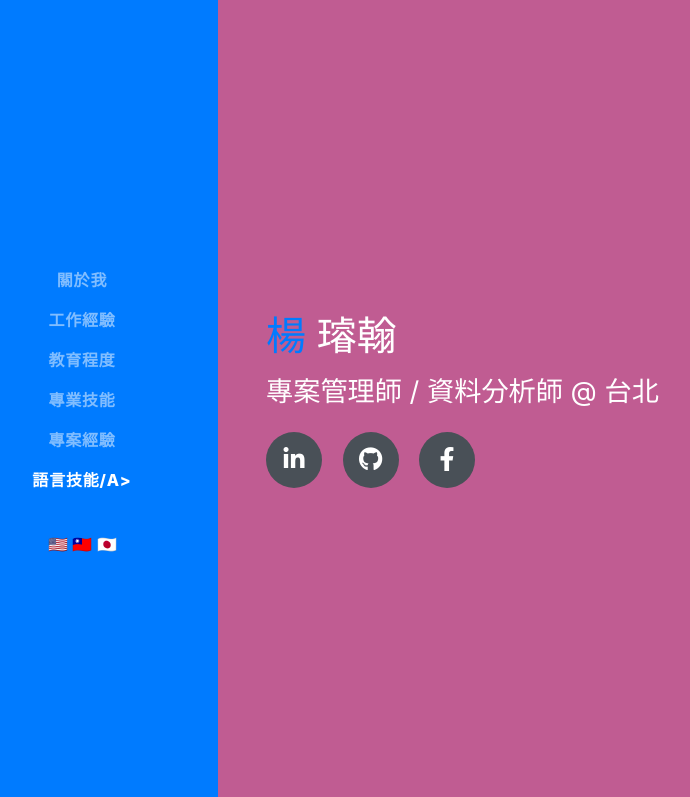
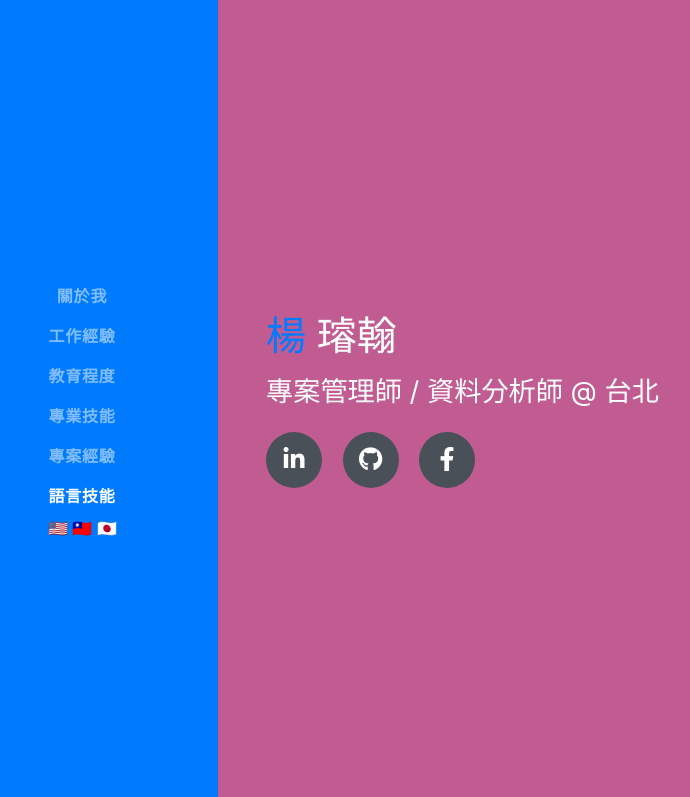
Before and after one commit to henryyang8/hsuanhan.github.io, a website with bundled scripts: page index_zh.html in a window 1280 px wide. Shown: the top 797 px of the page, without its empty margins (54-744 px from the left). Built offline with nearby package versions, Linux system fonts and the light colour scheme; a web font is replaced by a local one.

Commit message:
Update index_zh.html

```diff
--- a/index_zh.html
+++ b/index_zh.html
@@ -53,7 +53,7 @@
           <a class="nav-link js-scroll-trigger" href="#projects">專案經驗</a>
         </li>
         <li class="nav-item">
-          <a class="nav-link js-scroll-trigger" href="#languages">語言技能/a>
+          <a class="nav-link js-scroll-trigger" href="#languages">語言技能</a>
         </li>
         <li class="nav-item">
             <span>
```
